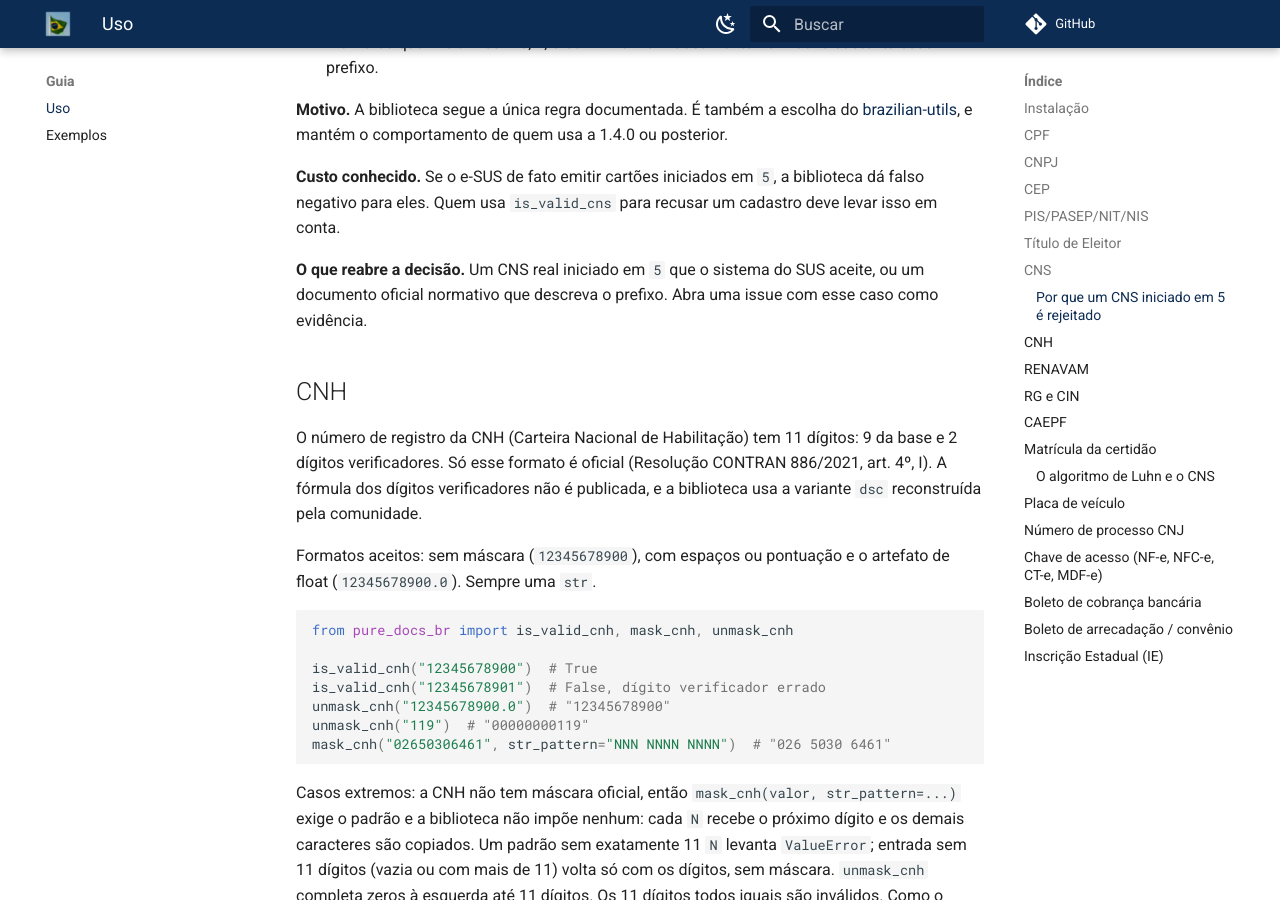
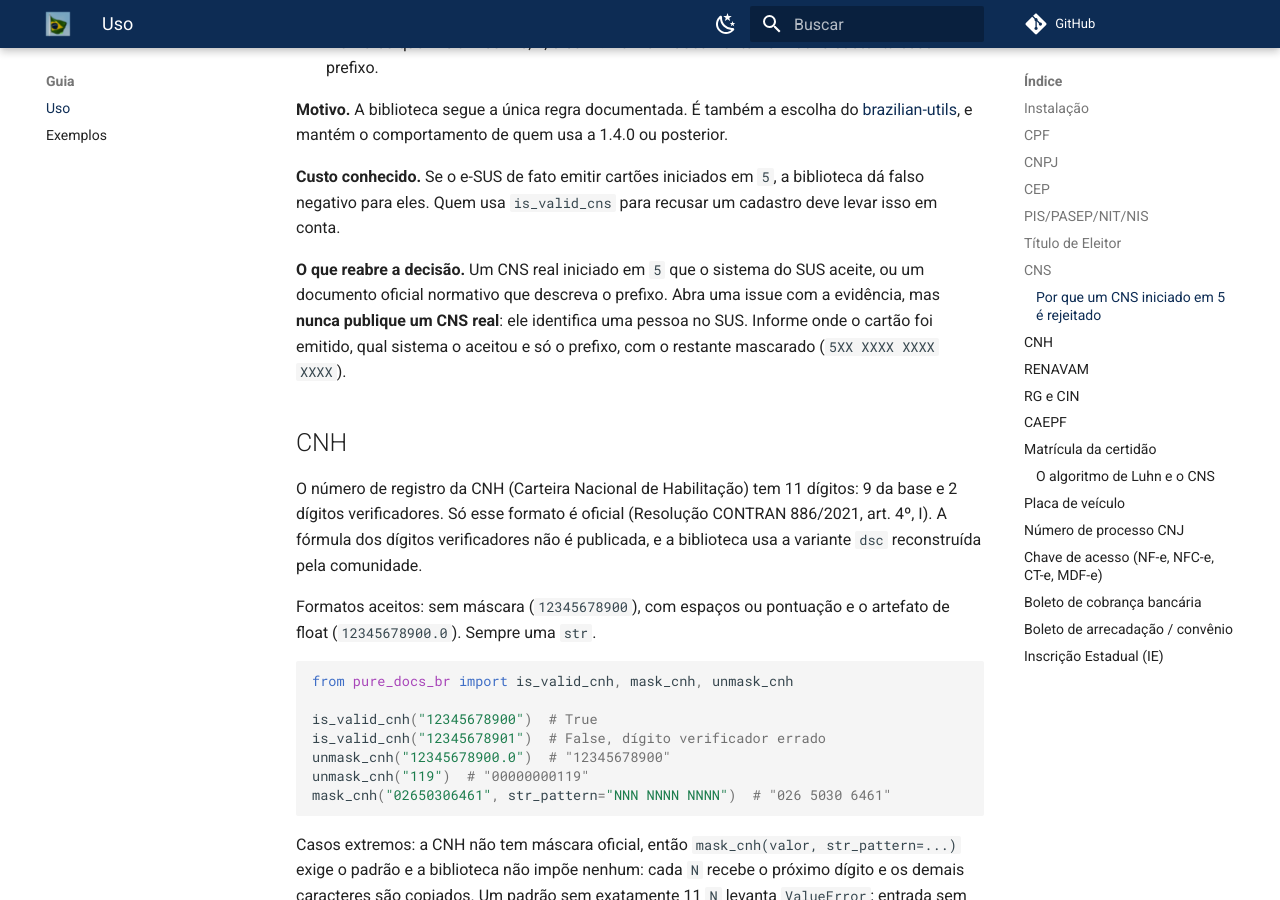
Before and after one commit to guilhermegor/pure-docs-br, an MkDocs documentation site: the page built from docs/usage.md, in a window 1280 px wide and 900 px high, scrolled down 3824 px. Built offline with MkDocs 1.6.1 and Material for MkDocs 9.7.7, drawn with Linux system fonts in a browser that asks for light colours; comment, search, counter and statistics services are not loaded; the version menu is left out.

Commit message:
docs(cns): never ask for a real CNS in a public issue
Ask for the evidence without the number: issuer, accepting system and
masked prefix only (CodeRabbit thread on docs/usage.md).

```diff
--- a/docs/usage.md
+++ b/docs/usage.md
@@ -184,7 +184,9 @@ usa a 1.4.0 ou posterior.
 negativo para eles. Quem usa `is_valid_cns` para recusar um cadastro deve levar isso em conta.
 
 **O que reabre a decisão.** Um CNS real iniciado em `5` que o sistema do SUS aceite, ou um documento
-oficial normativo que descreva o prefixo. Abra uma issue com esse caso como evidência.
+oficial normativo que descreva o prefixo. Abra uma issue com a evidência, mas **nunca publique um CNS
+real**: ele identifica uma pessoa no SUS. Informe onde o cartão foi emitido, qual sistema o aceitou e
+só o prefixo, com o restante mascarado (`5XX XXXX XXXX XXXX`).
 
 ## CNH
 
```
